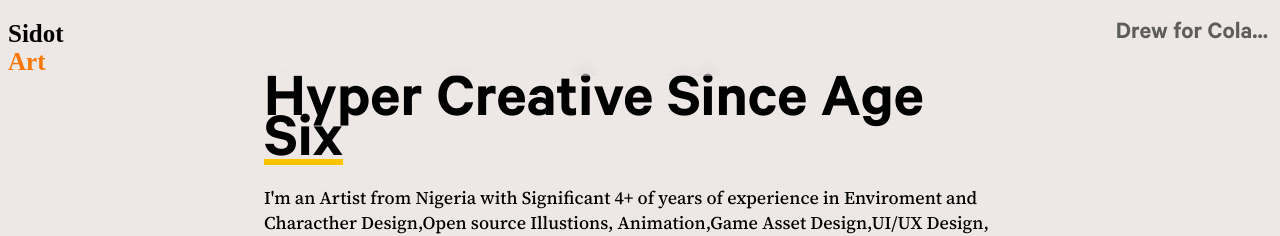
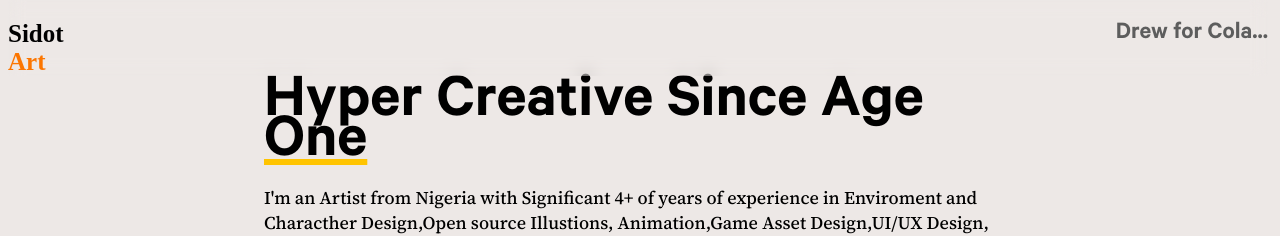
Before and after one commit to tobi-awolaju-21/Sidot-Art, a plain HTML site: page index.html in a window 1280 px wide. Shown: the top 236 px of the page. Drawn offline with Linux system fonts and the light colour scheme; a web font is replaced by a local one.

Commit message:
Update index.html

```diff
--- a/index.html
+++ b/index.html
@@ -28,7 +28,7 @@
 
   </div>
   <div class="shell">
-    <h1>Hyper Creative Since Age <span class="underline">Six<v\/span></h1>
+    <h1>Hyper Creative Since Age <span class="underline">One<v\/span></h1>
     <p> I'm an Artist from Nigeria with Significant 4+ of years of experience in
       Enviroment and Characther Design,Open source Illustions,
       Animation,Game Asset Design,UI/UX Design, NFT Design and Frontend Development.
```
